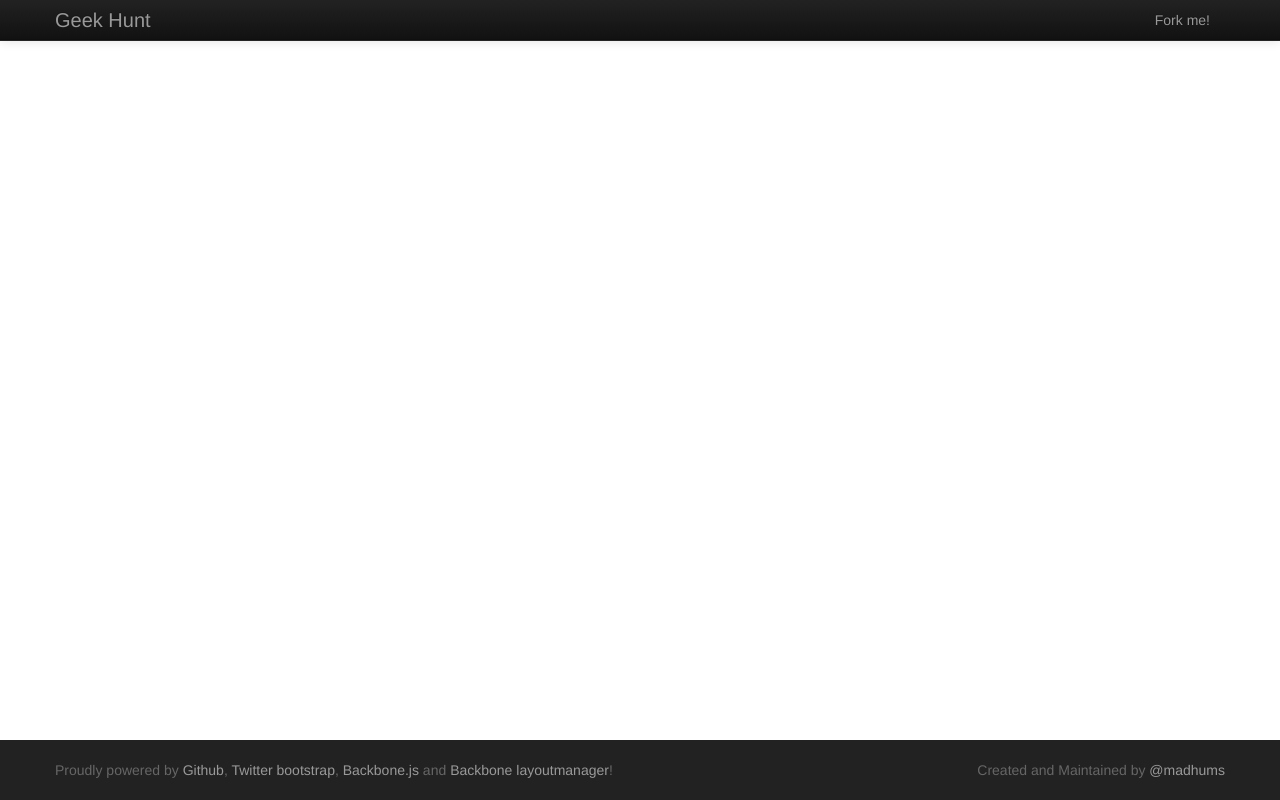
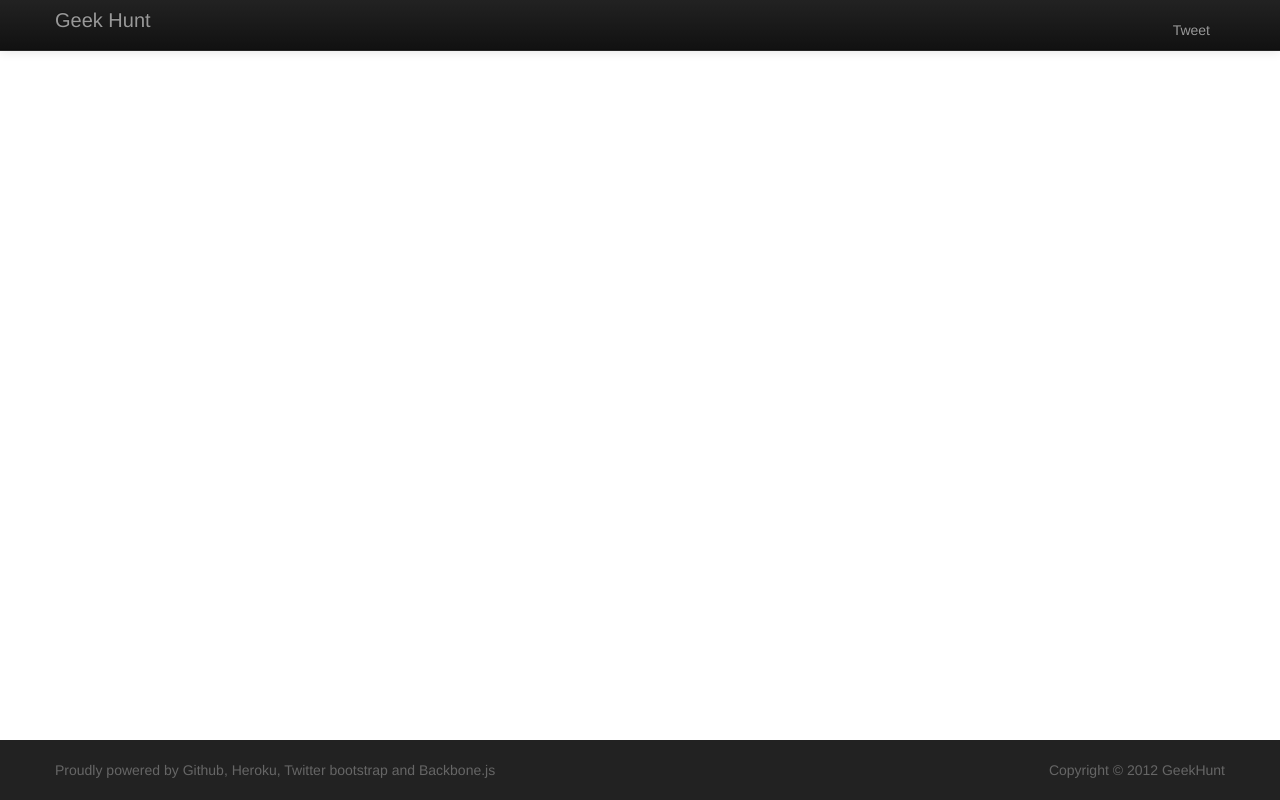
Before and after one commit to madhums/geekhunt, a website: page index.html in a window 1280 px wide. Drawn offline with Linux system fonts and the light colour scheme.

Commit message:
tweet button and others

```diff
--- a/index.html
+++ b/index.html
@@ -29,7 +29,10 @@
           <a class="brand" href="#">Geek Hunt</a>
           <div class="nav-collapse collapse">
             <ul class="nav pull-right">
-              <li class=""><a href="http://github.com/madhums/geek-hunt">Fork me!</a></li>
+              <li style="margin-top:10px;">
+                <a href="https://twitter.com/share" class="twitter-share-button" data-text="Checkout GeekHunt - Search for geeks on github!" data-via="madhums" data-hashtags="geekhunt">Tweet</a>
+<script>!function(d,s,id){var js,fjs=d.getElementsByTagName(s)[0];if(!d.getElementById(id)){js=d.createElement(s);js.id=id;js.src="//platform.twitter.com/widgets.js";fjs.parentNode.insertBefore(js,fjs);}}(document,"script","twitter-wjs");</script>
+              </li>
             </ul>
           </div><!--/.nav-collapse -->
         </div>
@@ -48,10 +51,10 @@
   <footer>
     <div class="container">
       <div class="pull-left">
-        Proudly powered by <a href="http://github.com">Github</a>, <a href="http://github.com/twitter/bootstrap">Twitter bootstrap</a>, <a href="http://github.com/documentcloud/backbone">Backbone.js</a> and <a href="http://github.com/tbranyen/backbone.layoutmanager">Backbone layoutmanager</a>!
+        Proudly powered by Github, Heroku, Twitter bootstrap and Backbone.js
       </div>
       <div class="pull-right">
-        Created and Maintained by <a href="http://madhums.github.com">@madhums</a>
+        Copyright &copy; 2012 GeekHunt
       </div>
     </div>
   </footer>
```
